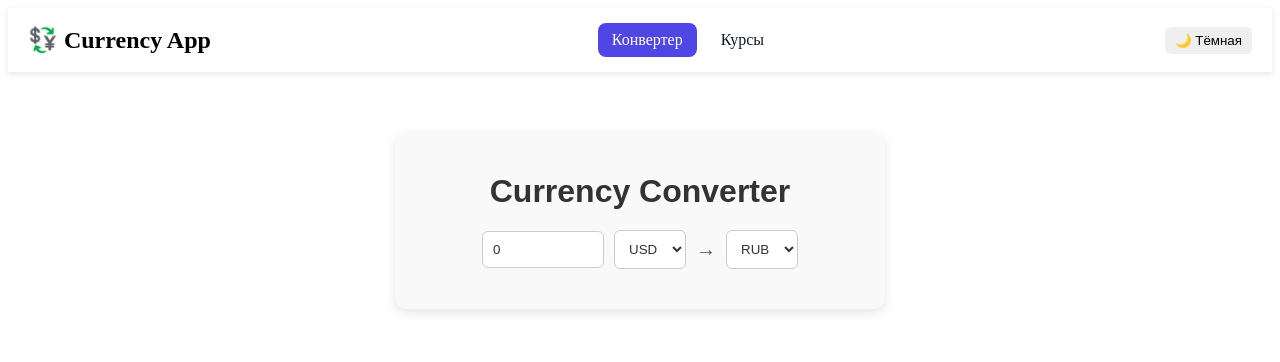
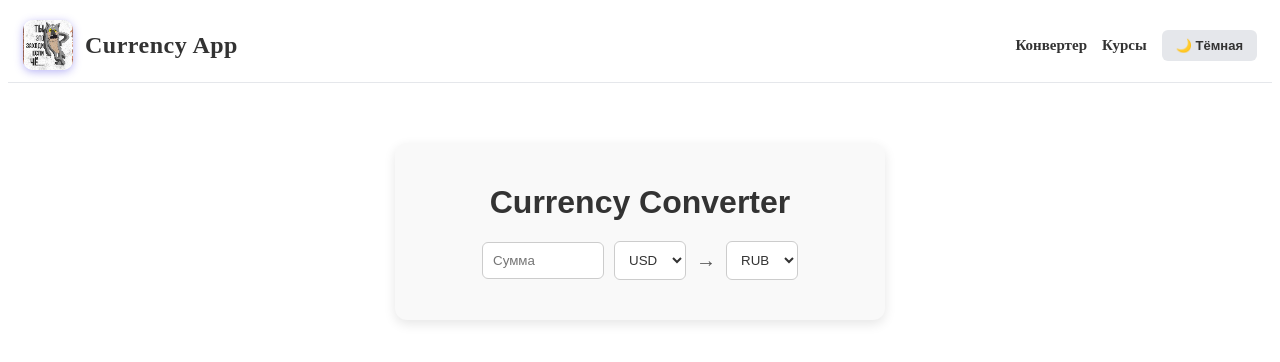
Before and after one commit to Aleky63/papa-converter, a React (Vite) app: page / in a window 1280 px wide. Shown: the top 362 px of the page. Built offline with nearby package versions, Linux system fonts and the light colour scheme.

Commit message:
04_01.03

```diff
--- a/src/App.tsx
+++ b/src/App.tsx
@@ -1,26 +1,26 @@
 import { Routes, Route } from "react-router-dom";
-import { useState } from "react"; // ← добавь это
+import { useState } from "react";
 import Converter from "./pages/Converter";
 import Rates from "./pages/Rates";
 import Header from "./components/Header";
 
 export default function App() {
-  const [dark, setDark] = useState(false); // ← состояние темы
+  const [dark, setDark] = useState(false);
 
   return (
     <>
       <Header dark={dark} setDark={setDark} />
-
-      <div style={{ padding: 20 }}>
+      <div
+        style={{
+          padding: 20,
+          backgroundColor: dark ? "#1f2937" : "#fff",
+          minHeight: "100vh",
+          transition: "background-color 0.3s",
+        }}
+      >
         <Routes>
-          <Route
-            path="/"
-            element={<Converter dark={dark} setDark={setDark} />}
-          />
-          <Route
-            path="/rates"
-            element={<Rates dark={dark} setDark={setDark} />}
-          />
+          <Route path="/" element={<Converter dark={dark} />} />
+          <Route path="/rates" element={<Rates dark={dark} />} />
         </Routes>
       </div>
     </>
--- a/src/components/Header.tsx
+++ b/src/components/Header.tsx
@@ -1,52 +1,250 @@
-import { NavLink } from "react-router-dom";
+import { Link } from "react-router-dom";
 
 type Props = {
   dark: boolean;
-  setDark: React.Dispatch<React.SetStateAction<boolean>>;
+  setDark: (v: boolean) => void;
 };
 
 export default function Header({ dark, setDark }: Props) {
-  const linkStyle = ({ isActive }: { isActive: boolean }) => ({
-    textDecoration: "none",
-    padding: "8px 14px",
-    borderRadius: 8,
-    color: isActive ? "#fff" : dark ? "#f9fafb" : "#111827",
-    backgroundColor: isActive ? "#4f46e5" : "transparent",
-  });
-
   return (
     <header
       style={{
-        padding: "15px 20px",
+        padding: "12px 15px",
+        backgroundColor: dark ? "#111827" : "#fff",
+        borderBottom: dark ? "1px solid #374151" : "1px solid #e5e7eb",
         display: "flex",
         justifyContent: "space-between",
         alignItems: "center",
-        backgroundColor: dark ? "#111827" : "#ffffff",
-        boxShadow: "0 2px 6px rgba(0,0,0,0.1)",
+        transition: "background-color 0.3s, border-color 0.3s",
+        flexWrap: "wrap",
+        gap: 10,
       }}
     >
-      <h2 style={{ margin: 0 }}>💱 Currency App</h2>
+      {/* 👈 Левая часть: Логотип (картинка) + Название */}
+      <div style={{ display: "flex", alignItems: "center", gap: 12 }}>
+        {/* Логотип - КАРТИНКА с яркой анимацией */}
+        <img
+          src="/logo.jpg"
+          alt="Currency App Logo"
+          className="logo-hover"
+          style={{
+            width: 50,
+            height: 50,
+            borderRadius: 10,
+            objectFit: "cover",
+            boxShadow: "0 2px 8px rgba(79, 70, 229, 0.4)",
+            cursor: "pointer",
+            transition: "transform 0.3s ease, box-shadow 0.3s ease",
+          }}
+          onMouseEnter={(e) => {
+            e.currentTarget.style.transform = "scale(1.15) rotate(-5deg)";
+            // 🔥 Яркое многослойное свечение
+            e.currentTarget.style.boxShadow = `
+              0 0 10px rgba(79, 70, 229, 0.8),
+              0 0 20px rgba(79, 70, 229, 0.6),
+              0 0 30px rgba(79, 70, 229, 0.4),
+              0 0 40px rgba(79, 70, 229, 0.3)
+            `;
+          }}
+          onMouseLeave={(e) => {
+            e.currentTarget.style.transform = "scale(1) rotate(0deg)";
+            e.currentTarget.style.boxShadow =
+              "0 2px 8px rgba(79, 70, 229, 0.4)";
+          }}
+        />
+        {/* Название */}
+        <span
+          style={{
+            fontSize: 24,
+            fontWeight: 800,
+            color: dark ? "#f3f4f6" : "#333",
+            letterSpacing: "0.5px",
+            whiteSpace: "nowrap",
+            cursor: "pointer",
+            transition:
+              "color 0.3s ease, transform 0.3s ease, text-shadow 0.3s ease",
+          }}
+          onMouseEnter={(e) => {
+            e.currentTarget.style.color = "#4f46e5";
+            e.currentTarget.style.transform = "translateX(5px)";
+            e.currentTarget.style.textShadow =
+              "0 0 10px rgba(79, 70, 229, 0.5)";
+          }}
+          onMouseLeave={(e) => {
+            e.currentTarget.style.color = dark ? "#f3f4f6" : "#333";
+            e.currentTarget.style.transform = "translateX(0)";
+            e.currentTarget.style.textShadow = "none";
+          }}
+        >
+          Currency App
+        </span>
+      </div>
 
-      <nav style={{ display: "flex", gap: 10 }}>
-        <NavLink to="/" style={linkStyle}>
+      {/* 👉 Правая часть: Навигация + Кнопка темы */}
+      <div
+        style={{
+          display: "flex",
+          alignItems: "center",
+          gap: 15,
+          flexWrap: "wrap",
+          justifyContent: "flex-end",
+        }}
+      >
+        {/* Навигация */}
+        <nav style={{ display: "flex", gap: 15 }}>
+          <Link
+            to="/"
+            style={{
+              color: dark ? "#f3f4f6" : "#333",
+              textDecoration: "none",
+              fontWeight: 600,
+              fontSize: 15,
+              transition: "color 0.2s, transform 0.2s, text-shadow 0.2s",
+              whiteSpace: "nowrap",
+              display: "inline-block",
+            }}
+            onMouseEnter={(e) => {
+              e.currentTarget.style.color = "#4f46e5";
+              e.currentTarget.style.transform = "translateY(-2px)";
+              e.currentTarget.style.textShadow =
+                "0 0 8px rgba(79, 70, 229, 0.4)";
+            }}
+            onMouseLeave={(e) => {
+              e.currentTarget.style.color = dark ? "#f3f4f6" : "#333";
+              e.currentTarget.style.transform = "translateY(0)";
+              e.currentTarget.style.textShadow = "none";
+            }}
+          >
             Конвертер
-        </NavLink>
-        <NavLink to="/rates" style={linkStyle}>
+          </Link>
+          <Link
+            to="/rates"
+            style={{
+              color: dark ? "#f3f4f6" : "#333",
+              textDecoration: "none",
+              fontWeight: 600,
+              fontSize: 15,
+              transition: "color 0.2s, transform 0.2s, text-shadow 0.2s",
+              whiteSpace: "nowrap",
+              display: "inline-block",
+            }}
+            onMouseEnter={(e) => {
+              e.currentTarget.style.color = "#4f46e5";
+              e.currentTarget.style.transform = "translateY(-2px)";
+              e.currentTarget.style.textShadow =
+                "0 0 8px rgba(79, 70, 229, 0.4)";
+            }}
+            onMouseLeave={(e) => {
+              e.currentTarget.style.color = dark ? "#f3f4f6" : "#333";
+              e.currentTarget.style.transform = "translateY(0)";
+              e.currentTarget.style.textShadow = "none";
+            }}
+          >
             Курсы
-        </NavLink>
+          </Link>
         </nav>
 
+        {/* Кнопка переключения темы */}
         <button
-        onClick={() => setDark((prev) => !prev)}
+          onClick={() => setDark(!dark)}
           style={{
-          padding: "6px 10px",
+            padding: "8px 14px",
             borderRadius: 6,
             border: "none",
+            backgroundColor: dark ? "#374151" : "#e5e7eb",
+            color: dark ? "#f3f4f6" : "#333",
             cursor: "pointer",
+            transition: "all 0.3s ease",
+            fontWeight: 600,
+            fontSize: 13,
+            whiteSpace: "nowrap",
+          }}
+          onMouseEnter={(e) => {
+            e.currentTarget.style.backgroundColor = dark
+              ? "#4b5563"
+              : "#d1d5db";
+            e.currentTarget.style.transform = "scale(1.05)";
+            e.currentTarget.style.boxShadow = "0 0 15px rgba(79, 70, 229, 0.5)";
+          }}
+          onMouseLeave={(e) => {
+            e.currentTarget.style.backgroundColor = dark
+              ? "#374151"
+              : "#e5e7eb";
+            e.currentTarget.style.transform = "scale(1)";
+            e.currentTarget.style.boxShadow = "none";
           }}
         >
-        {dark ? "☀ Светлая" : "🌙 Тёмная"}
+          {dark ? "☀️ Светлая" : "🌙 Тёмная"}
         </button>
+      </div>
+
+      {/* 📱 Адаптивные стили для мобильных (до 320px) */}
+      <style>{`
+        @media (max-width: 480px) {
+          header {
+            flex-direction: column !important;
+            align-items: stretch !important;
+            text-align: center !important;
+          }
+          header > div:first-child {
+            justify-content: center !important;
+            margin-bottom: 10px !important;
+          }
+          header > div:last-child {
+            justify-content: center !important;
+            flex-direction: column !important;
+            gap: 10px !important;
+          }
+          nav {
+            justify-content: center !important;
+          }
+        }
+        @media (max-width: 320px) {
+          header {
+            padding: 10px 8px !important;
+          }
+          header > div:first-child {
+            gap: 8px !important;
+          }
+          header > div:first-child > img {
+            width: 40px !important;
+            height: 40px !important;
+          }
+          header > div:first-child > span {
+            font-size: 18px !important;
+          }
+          nav {
+            gap: 10px !important;
+          }
+          nav a {
+            font-size: 13px !important;
+          }
+          button {
+            padding: 6px 10px !important;
+            font-size: 11px !important;
+          }
+        }
+
+        /* 🎨 Анимация логотипа */
+        .logo-hover {
+          animation: logoFloat 3s ease-in-out infinite;
+        }
+
+        @keyframes logoFloat {
+          0%, 100% {
+            transform: translateY(0) rotate(0deg);
+          }
+          50% {
+            transform: translateY(-3px) rotate(2deg);
+          }
+        }
+
+        @media (max-width: 320px) {
+          .logo-hover {
+            animation: none !important;
+          }
+        }
+      `}</style>
     </header>
   );
 }
--- a/src/pages/Converter.tsx
+++ b/src/pages/Converter.tsx
@@ -6,13 +6,16 @@ type ApiResponse = {
   rates: Record<string, number>;
 };
 
-export default function Converter() {
+type Props = {
+  dark?: boolean;
+};
+
+export default function Converter({ dark = false }: Props) {
   const [amount, setAmount] = useState<number>(0);
   const [fromCurrency, setFromCurrency] = useState<string>("USD");
   const [toCurrency, setToCurrency] = useState<string>("RUB");
   const [result, setResult] = useState<string>("");
   const [loading, setLoading] = useState<boolean>(false);
-
   const [baseCurrency] = useBaseCurrency();
 
   useEffect(() => {
@@ -67,10 +70,14 @@ export default function Converter() {
         boxShadow: "0 4px 12px rgba(0,0,0,0.1)",
         textAlign: "center",
         fontFamily: "Arial, sans-serif",
-        backgroundColor: "#f9f9f9",
+        backgroundColor: dark ? "#1f2937" : "#f9f9f9",
+        color: dark ? "#f3f4f6" : "#333",
+        transition: "background-color 0.3s, color 0.3s",
       }}
     >
-      <h1 style={{ marginBottom: 20, color: "#333" }}>Currency Converter</h1>
+      <h1 style={{ marginBottom: 20, color: dark ? "#f3f4f6" : "#333" }}>
+        Currency Converter
+      </h1>
 
       <div
         style={{
@@ -79,28 +86,22 @@ export default function Converter() {
           alignItems: "center",
           marginBottom: 20,
           gap: 10,
+          flexWrap: "wrap",
         }}
       >
         <input
           type="number"
-          value={amount}
-          onChange={(e) => setAmount(parseFloat(e.target.value))}
+          value={amount || ""}
+          onChange={(e) => setAmount(parseFloat(e.target.value) || 0)}
           placeholder="Сумма"
           style={{
             padding: 10,
             width: 100,
             borderRadius: 6,
             border: "1px solid #ccc",
-            backgroundColor: "#fff",
-            color: "#333",
-            transition: "border 0.2s",
+            backgroundColor: dark ? "#374151" : "#fff",
+            color: dark ? "#f3f4f6" : "#333",
           }}
-          onMouseEnter={(e) =>
-            (e.currentTarget.style.border = "1px solid #999")
-          }
-          onMouseLeave={(e) =>
-            (e.currentTarget.style.border = "1px solid #ccc")
-          }
         />
 
         <select
@@ -110,16 +111,9 @@ export default function Converter() {
             padding: 10,
             borderRadius: 6,
             border: "1px solid #ccc",
-            backgroundColor: "#fff",
-            color: "#333",
-            transition: "border 0.2s",
+            backgroundColor: dark ? "#374151" : "#fff",
+            color: dark ? "#f3f4f6" : "#333",
           }}
-          onMouseEnter={(e) =>
-            (e.currentTarget.style.border = "1px solid #999")
-          }
-          onMouseLeave={(e) =>
-            (e.currentTarget.style.border = "1px solid #ccc")
-          }
         >
           {currencies.map((cur) => (
             <option key={cur} value={cur}>
@@ -128,11 +122,7 @@ export default function Converter() {
           ))}
         </select>
 
-        <span
-          style={{ fontSize: 20, color: "#555", transition: "color 0.2s" }}
-          onMouseEnter={(e) => (e.currentTarget.style.color = "#333")}
-          onMouseLeave={(e) => (e.currentTarget.style.color = "#555")}
-        >
+        <span style={{ fontSize: 20, color: dark ? "#9ca3af" : "#555" }}>
           →
         </span>
 
@@ -143,16 +133,9 @@ export default function Converter() {
             padding: 10,
             borderRadius: 6,
             border: "1px solid #ccc",
-            backgroundColor: "#fff",
-            color: "#333",
-            transition: "border 0.2s",
+            backgroundColor: dark ? "#374151" : "#fff",
+            color: dark ? "#f3f4f6" : "#333",
           }}
-          onMouseEnter={(e) =>
-            (e.currentTarget.style.border = "1px solid #999")
-          }
-          onMouseLeave={(e) =>
-            (e.currentTarget.style.border = "1px solid #ccc")
-          }
         >
           {currencies.map((cur) => (
             <option key={cur} value={cur}>
@@ -162,9 +145,19 @@ export default function Converter() {
         </select>
       </div>
 
-      {loading && <p style={{ marginTop: 10, color: "#888" }}>Загрузка...</p>}
+      {loading && (
+        <p style={{ marginTop: 10, color: dark ? "#9ca3af" : "#888" }}>
+          Загрузка...
+        </p>
+      )}
       {result && (
-        <p style={{ marginTop: 10, fontWeight: "bold", color: "#222" }}>
+        <p
+          style={{
+            marginTop: 10,
+            fontWeight: "bold",
+            color: dark ? "#f3f4f6" : "#222",
+          }}
+        >
           {result}
         </p>
       )}
```
Also changed, not shown: src/pages/Rates.tsx (+38 -19 lines), public/logo.jpg (added). Lines whose indentation alone changed are shown as unchanged.
